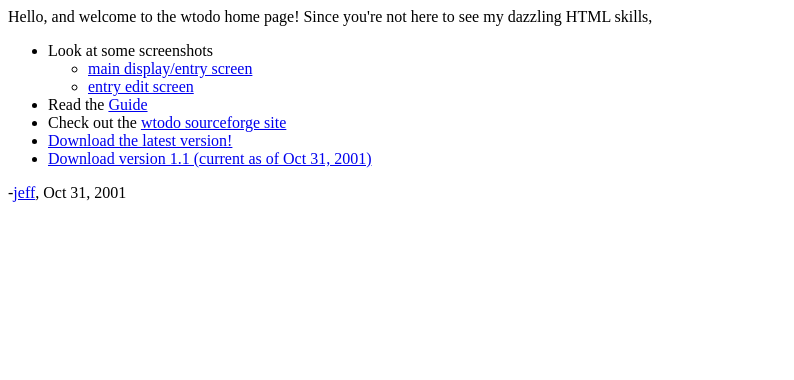
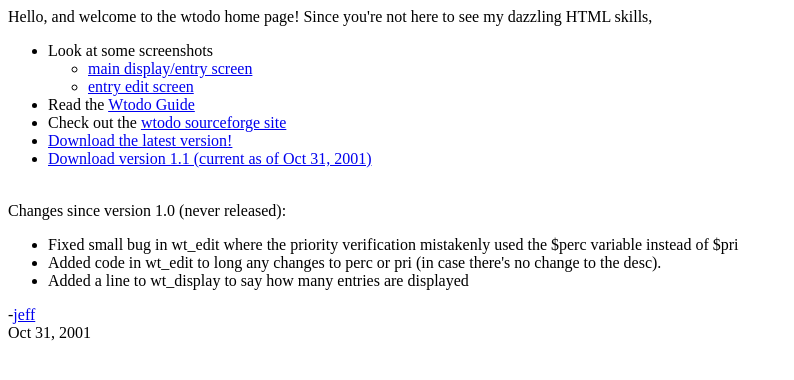
Before and after one commit to jeffschaller/wtodo, a plain HTML site: page index.html in a window 1280 px wide. Shown: the whole page, without its empty margins (0-794 px from the left). Drawn offline with Linux system fonts and the light colour scheme.

Commit message:
added changelog; reworded a bit

```diff
--- a/index.html
+++ b/index.html
@@ -10,12 +10,23 @@ to see my dazzling HTML skills,
 	<LI><A HREF="wt_display.png">main display/entry screen</A>
 	<LI><A HREF="wt_edit.png">entry edit screen</A>
 	</UL>
-<LI>Read the <A HREF="GUIDE.txt">Guide</A>
+<LI>Read the <A HREF="GUIDE.txt">Wtodo Guide</A>
 <LI>Check out the
 <A HREF="http://sourceforge.net/projects/wtodo/">wtodo sourceforge site</A>
 <LI><A HREF="http://sourceforge.net/project/showfiles.php?group_id=38779">Download the latest version!</A>
 <LI><A HREF="wtodo-1.1.tar.gz">Download version 1.1 (current as of Oct 31, 2001)</A>
 </UL>
+<BR>
+Changes since version 1.0 (never released):
+<UL>
+<LI>Fixed small bug in wt_edit where the priority verification mistakenly
+used the $perc variable instead of $pri
+<LI>Added code in wt_edit to long any changes to perc or pri (in case
+  there's no change to the desc).
+<LI>Added a line to wt_display to say how many entries are displayed
+</UL>
 
--<A HREF="mailto:schaller@sourceforge.net">jeff</A>, Oct 31, 2001
+-<A HREF="mailto:schaller@sourceforge.net">jeff</A>
+<BR>
+Oct 31, 2001
 </BODY>
```
